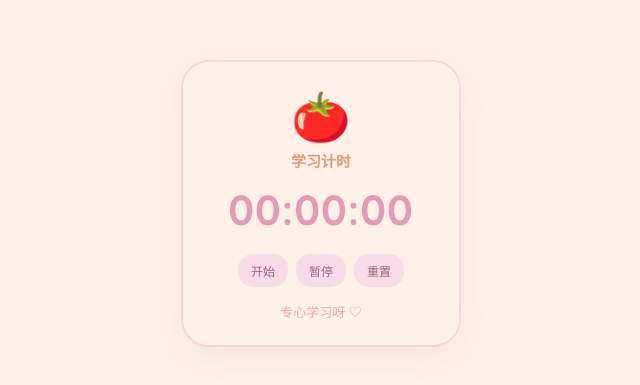
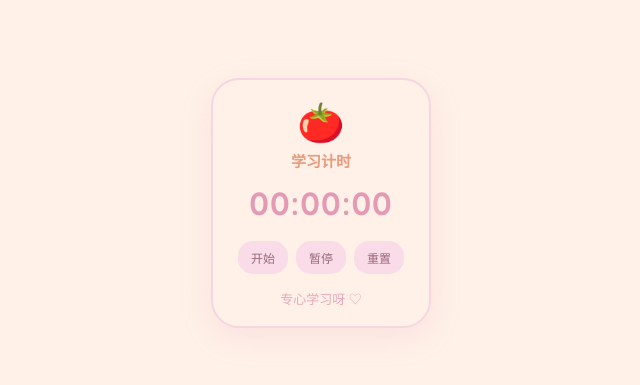
Before and after one commit to Kawamatsv/notion-weather, a plain HTML site: page timer.html in a window 1280 px wide. Shown: the part 197-582 px from the top of the page, without its empty margins (319-959 px from the left). Drawn offline with Linux system fonts and the light colour scheme.

Commit message:
Adjust timer card size and font styles
Reduced dimensions and font sizes for timer card elements.

```diff
--- a/timer.html
+++ b/timer.html
@@ -25,8 +25,8 @@ body {
 }
 
 .timer-card {
-    width: 280px;
-    padding: 24px;
+    width: 220px;
+    padding: 18px;
     text-align: center;
     background: #fff1e8;
     border: 2px solid #f7d6e2;
@@ -35,7 +35,7 @@ body {
 }
 
 .tomato {
-    font-size: 48px;
+    font-size: 38px;
     margin-bottom: 4px;
 }
 
@@ -47,7 +47,7 @@ body {
 }
 
 .time {
-    font-size: 42px;
+    font-size: 32px;
     font-weight: 700;
     color: #e49ab5;
     letter-spacing: 1px;
```
